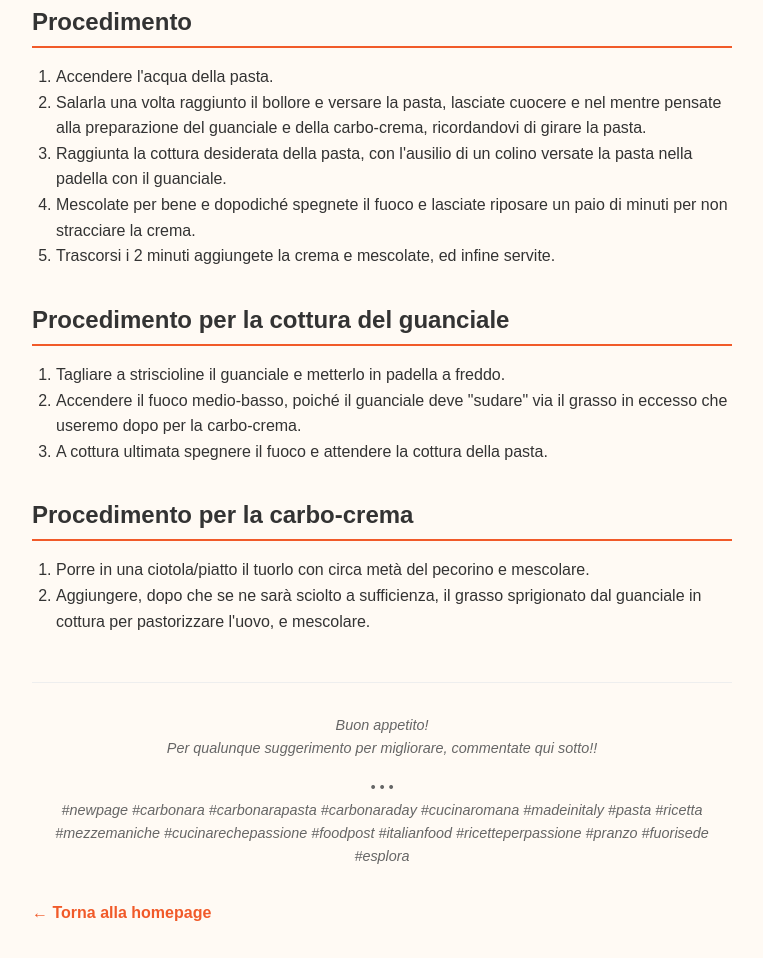
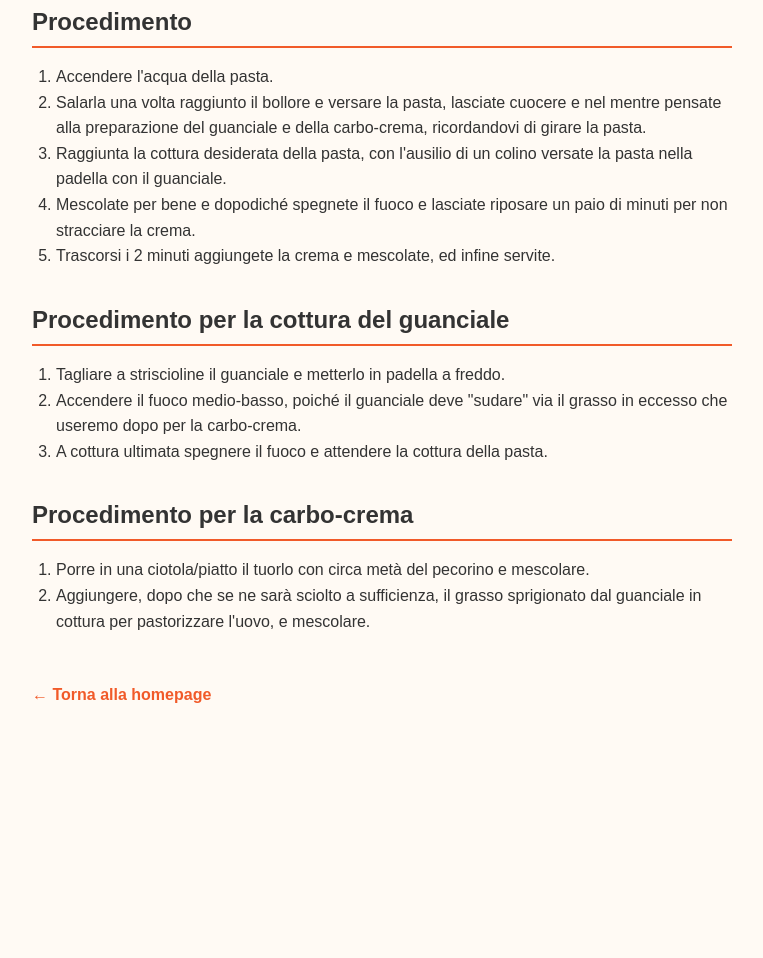
Before and after one commit to Smonti1/cucina.da.fuorisede, a plain HTML site: page carbonara.html in a window 1280 px wide. Shown: the part 1214-2172 px from the top of the page, without its empty margins (258-1021 px from the left). After the commit the page ends 1954 px from the top, so only its background shows below. Drawn offline with Linux system fonts and the light colour scheme.

Commit message:
Update carbonara.html

```diff
--- a/carbonara.html
+++ b/carbonara.html
@@ -111,11 +111,6 @@
     </ol>
   </section>
 
-  <footer>
-    <p>Buon appetito!<br />Per qualunque suggerimento per migliorare, commentate qui sotto!!</p>
-    <p>• • •<br />#newpage #carbonara #carbonarapasta #carbonaraday #cucinaromana #madeinitaly #pasta #ricetta #mezzemaniche #cucinarechepassione #foodpost #italianfood #ricetteperpassione #pranzo #fuorisede #esplora</p>
-  </footer>
-
   <a href="index.html">&larr; Torna alla homepage</a>
 </body>
 </html>
```
